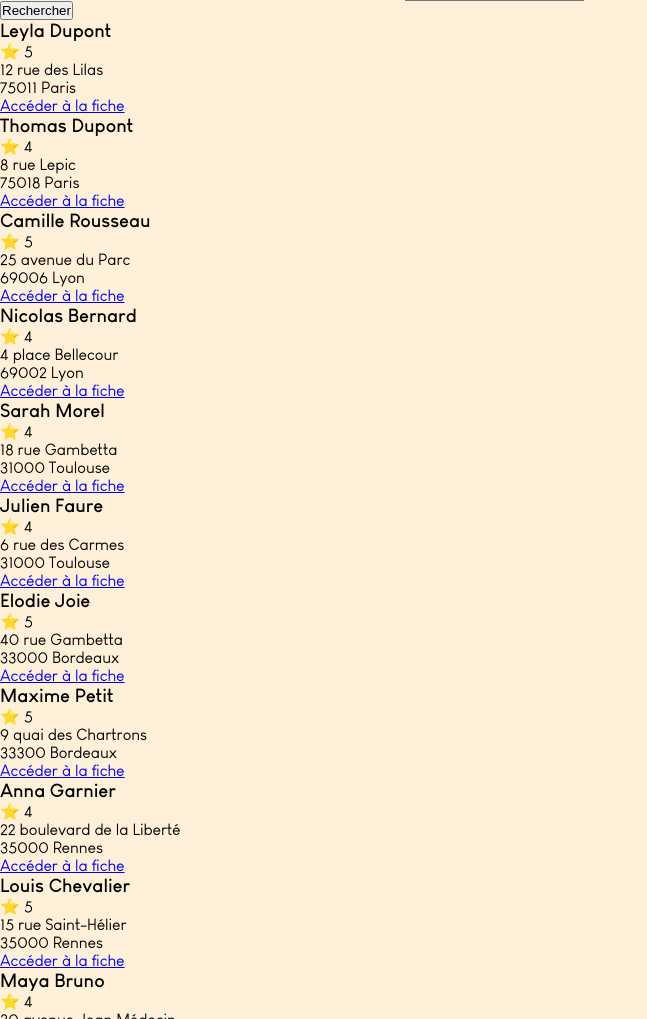
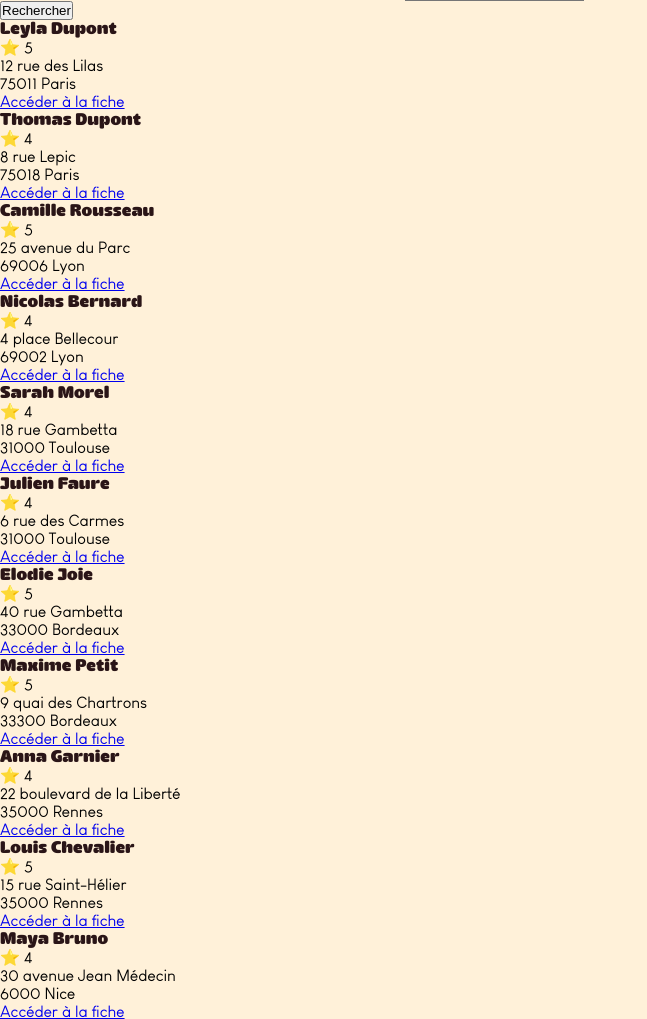
Before and after one commit to Haya-chb/LaGamelle, a PHP site: page /vues/index.php in a window 1280 px wide. Shown: the part 609-1628 px from the top of the page, without its empty margins (0-647 px from the left). Run offline with PHP 8.4, Linux system fonts and the light colour scheme; data comes from the database, SQL or seed files in the repository.

Commit message:
Update typography styles for headings and remove unused z-index variables

```diff
--- a/assets/css/style.css
+++ b/assets/css/style.css
@@ -78,9 +78,6 @@
 
     /* --- Superpositions (z-index) --- */
     --z-overlay: 1000;
-    --z-nav: 1001;
-    --z-burger: 1005;
-    --z-loader: 10000;
 }
 
 html {
@@ -107,6 +104,12 @@ section {
     padding: var(--section-y) var(--section-x);
 }
 
+h1, h2, h3, h4, h5, h6 {
+    font-family: var(--font-titre);
+    color: var(--brun);
+    font-weight: normal;
+}
+
 .sr-only {
     position: absolute;
     width: 1px;
```
